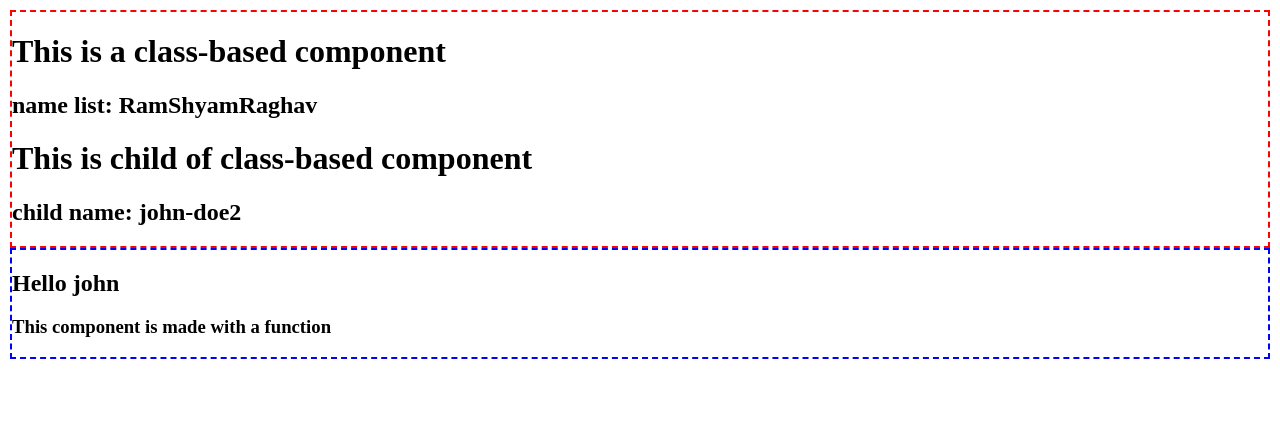
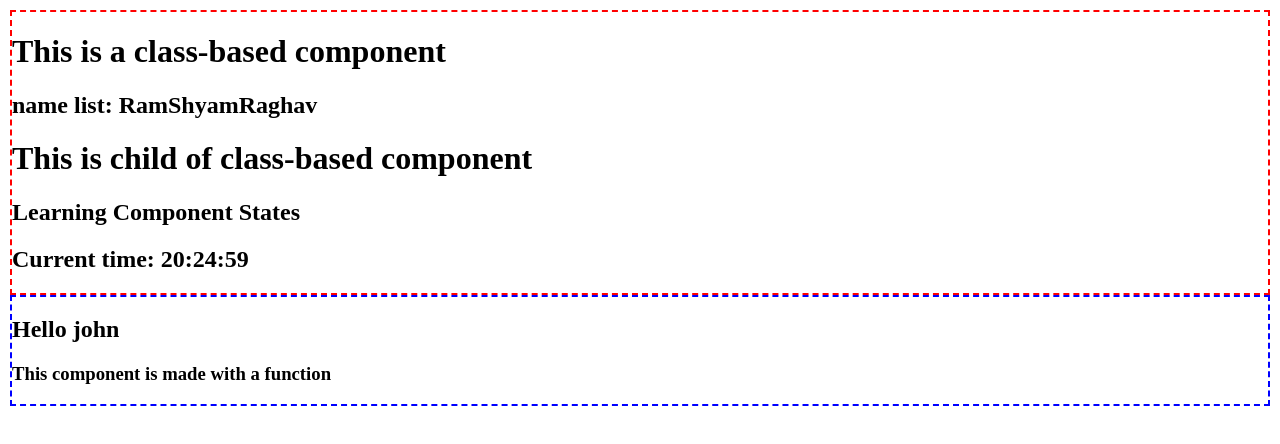
Before and after one commit to longb1/webpack-frontpage, a React app: page / in a window 1280 px wide. Shown: the top 444 px of the page. Built offline with nearby package versions, Linux system fonts and the light colour scheme.

Commit message:
finish timer
finish timer using lifecycle methods in class based components

```diff
--- a/src/components/App.js
+++ b/src/components/App.js
@@ -3,7 +3,6 @@ import React, {Component} from 'react';
 class App extends Component {
     constructor(props) {
         super(props);
-        this.state = { attribute : "value" };
     }
 
     render (){
@@ -12,7 +11,7 @@ class App extends Component {
                 <h1>This is a class-based component</h1>
                 <h2>name list: {this.props.names}</h2>
 
-                <App2 name="john-doe2"/>
+                <Clock/>
             </div>
         )
     }
@@ -22,16 +21,35 @@ App.defaultProps = {
     names: ['Ram', 'Shyam', 'Raghav']
 }
 
-class App2 extends Component {
+class Clock extends Component { //child component for clock
     constructor(props) {
         super(props);
+
+        this.state = { time : new Date() };
+    }
+
+    componentDidMount(){
+        this.timer = setInterval(
+            () => this.tick(),
+            1000);
+    }
+
+    componentWillUnmount(){
+        clearInterval(this.timer);
+    }
+
+    tick(){
+        this.setState({
+            time : new Date()
+        });
     }
 
     render (){
         return(
             <div>
                 <h1>This is child of class-based component</h1>
-                <h2>child name: {this.props.name}</h2>
+                <h2>Learning Component States</h2>
+                <h2>Current time: {this.state.time.toLocaleTimeString('en-GB')}</h2>
             </div>
         )
     }
```
